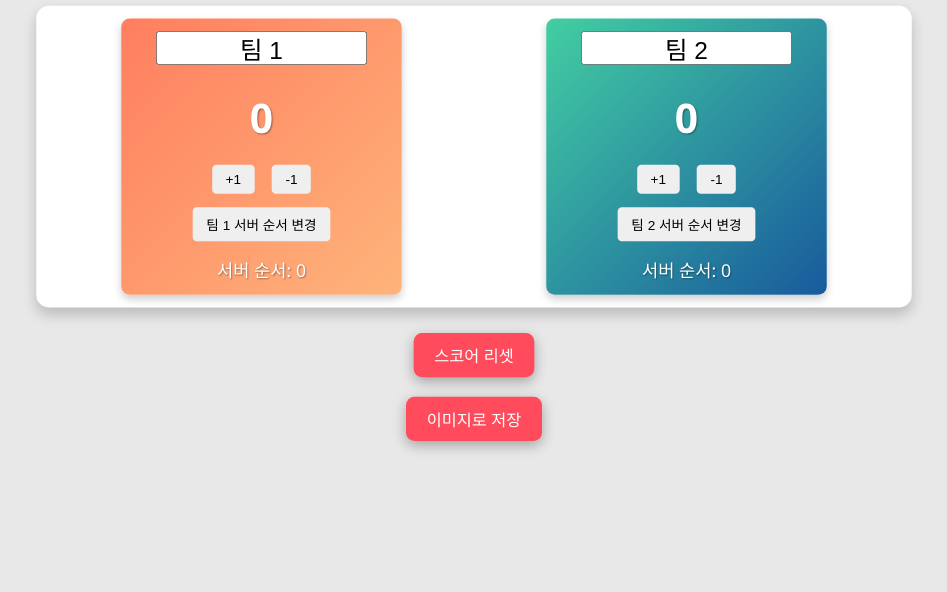
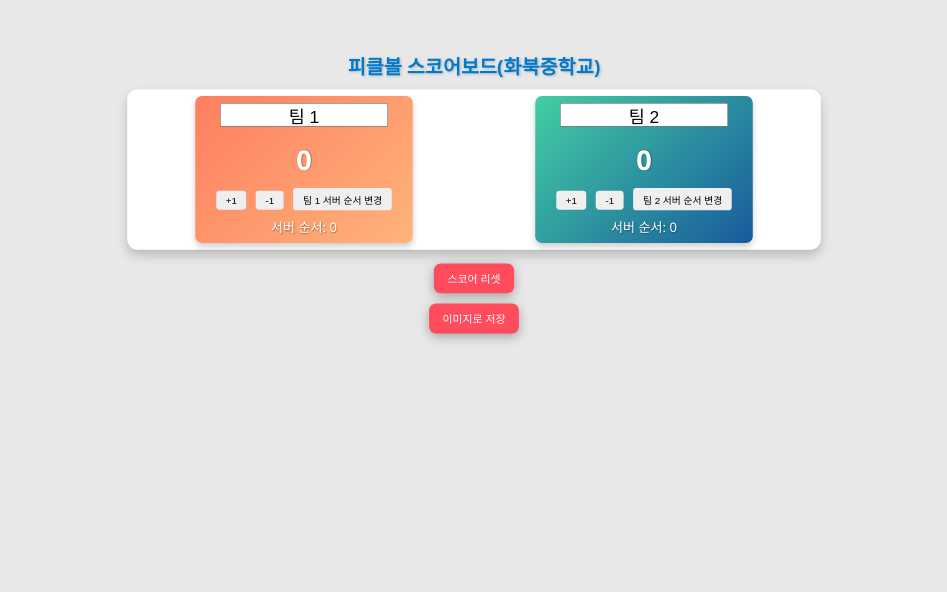
Before and after one commit to AHNHYUNGJIN/PICKLEBALL, a plain HTML site: page index.html in a window 1280 px wide. Shown: the part 208-800 px from the top of the page, without its empty margins (166-1113 px from the left). Drawn offline with nearby package versions, Linux system fonts and the light colour scheme.

Commit message:
Update index.html

```diff
--- a/index.html
+++ b/index.html
@@ -17,11 +17,11 @@
             justify-content: center;
             height: 100vh;
             overflow: hidden;
-            transform: scale(0.85); /* 화면 축소를 위한 스케일 적용 */
+            transform: scale(0.68); /* 화면 축소를 위한 스케일 적용 (20% 더 축소) */
         }
         h1 {
-            font-size: 2em; /* 제목 크기 축소 */
-            margin: 10px;
+            font-size: 1.8em; /* 제목 크기 축소 */
+            margin: 5px; /* 상하 간격 축소 */
             color: #007acc;
             text-shadow: 2px 2px 4px rgba(0, 0, 0, 0.2);
         }
@@ -35,11 +35,11 @@
             background: #ffffff;
             border-radius: 15px;
             box-shadow: 0 8px 16px rgba(0, 0, 0, 0.2);
-            padding: 15px;
-            margin: 15px 0;
+            padding: 10px; /* 패딩 축소 */
+            margin: 10px 0; /* 상하 간격 축소 */
         }
         .team {
-            padding: 15px;
+            padding: 10px; /* 패딩 축소 */
             border-radius: 10px;
             width: 40%;
             max-width: 300px;
@@ -52,14 +52,14 @@
             background: linear-gradient(135deg, #43cea2, #185a9d);
         }
         .score {
-            font-size: 3em; /* 글자 크기 축소 */
+            font-size: 2.5em; /* 글자 크기 축소 */
             font-weight: bold;
-            margin: 15px 0;
+            margin: 10px 0; /* 상하 간격 축소 */
         }
         button {
-            font-size: 1em; /* 버튼 크기 축소 */
-            padding: 8px 16px;
-            margin: 8px;
+            font-size: 0.9em; /* 버튼 크기 축소 */
+            padding: 6px 14px; /* 패딩 축소 */
+            margin: 5px; /* 상하 간격 축소 */
             border: none;
             border-radius: 5px;
             cursor: pointer;
@@ -74,13 +74,13 @@
             transform: scale(0.95);
         }
         .server-indicator {
-            font-size: 1.3em; /* 글자 크기 축소 */
-            margin-top: 10px;
+            font-size: 1.2em; /* 글자 크기 축소 */
+            margin-top: 5px; /* 상하 간격 축소 */
         }
         .reset-button {
-            font-size: 1.2em; /* 버튼 크기 축소 */
-            padding: 12px 24px;
-            margin-top: 15px;
+            font-size: 1em; /* 버튼 크기 축소 */
+            padding: 10px 20px; /* 패딩 축소 */
+            margin-top: 10px; /* 상하 간격 축소 */
             border: none;
             border-radius: 10px;
             background: #ff4b5c;
@@ -102,7 +102,7 @@
     <h1>피클볼 스코어보드(화북중학교)</h1>
     <div class="scoreboard">
         <div id="team1" class="team">
-            <input type="text" id="team1-name" value="팀 1" style="font-size: 1.8em; text-align: center; width: 80%; margin-bottom: 15px;">
+            <input type="text" id="team1-name" value="팀 1" style="font-size: 1.6em; text-align: center; width: 80%; margin-bottom: 10px;">
             <div class="score" id="score1">0</div>
             <button onclick="updateScore('team1', 1)">+1</button>
             <button onclick="updateScore('team1', -1)">-1</button>
@@ -110,7 +110,7 @@
             <div class="server-indicator">서버 순서: <span id="server1">0</span></div>
         </div>
         <div id="team2" class="team">
-            <input type="text" id="team2-name" value="팀 2" style="font-size: 1.8em; text-align: center; width: 80%; margin-bottom: 15px;">
+            <input type="text" id="team2-name" value="팀 2" style="font-size: 1.6em; text-align: center; width: 80%; margin-bottom: 10px;">
             <div class="score" id="score2">0</div>
             <button onclick="updateScore('team2', 1)">+1</button>
             <button onclick="updateScore('team2', -1)">-1</button>
@@ -170,7 +170,3 @@
             }).catch((error) => {
                 console.error('캡처 실패:', error);
             });
-        }
-    </script>
-</body>
-</html>
```
